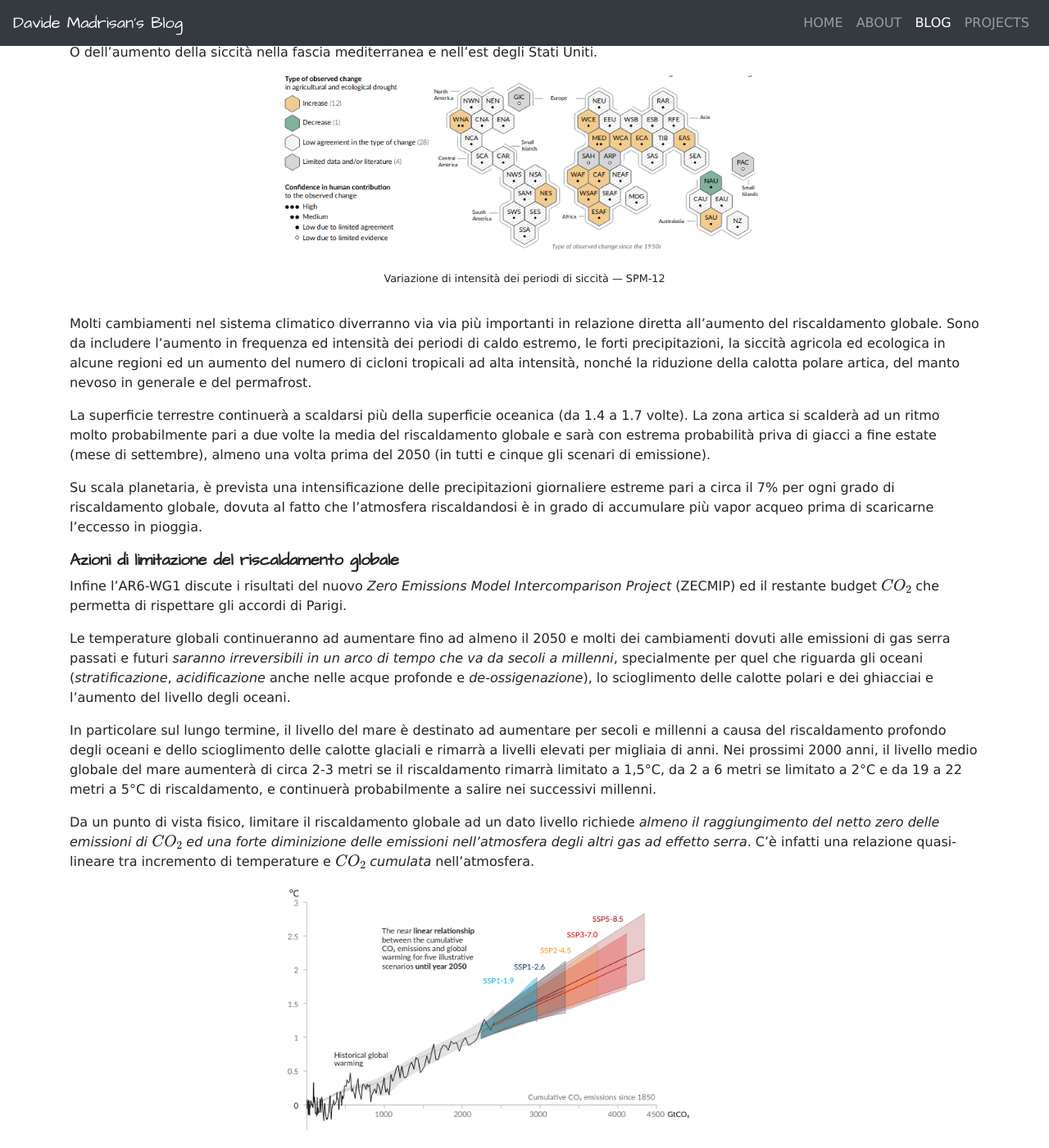
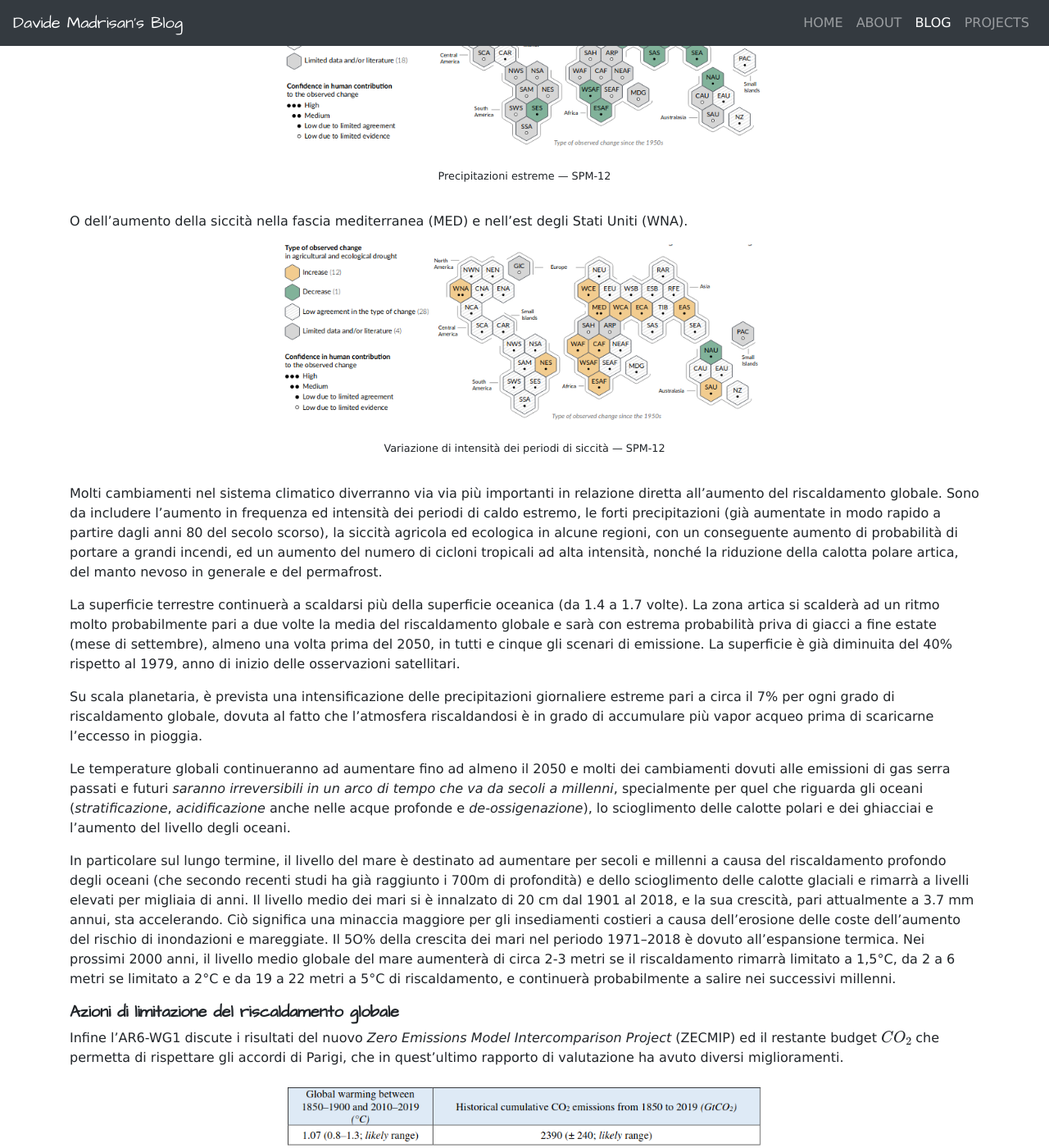
Before and after one commit to madrisan/madrisan.github.io, a Jekyll site: the page built from _posts/2021-08-09-ipcc-sixth-assessment-report.md, in a window 1280 px wide and 1400 px high, scrolled down 5010 px. Shown: the whole window at 82% size. Built offline with Jekyll 4.4.1, drawn with Linux system fonts in a browser that asks for light colours; nearby versions of some CDN libraries; formulas are drawn with MathJax 3; some of the changed text lies outside the part shown.

Commit message:
New paragraph about carbon budget
Signed-off-by: Davide Madrisan <davide.madrisan@gmail.com>

```diff
--- a/_posts/2021-08-09-ipcc-sixth-assessment-report.md
+++ b/_posts/2021-08-09-ipcc-sixth-assessment-report.md
@@ -40,39 +40,52 @@ in materia ambientale e climatica:
 
 L'ultimo rapporto (AR6-WG1) dell'IPCC
 ([*The Physical Science Basis of Climate Change*](https://www.ipcc.ch/report/sixth-assessment-report-working-group-i/))
-pubblicato il 9 agosto 2021 dal gruppo di lavoro I, descrive con un livello di chiarezza
-senza precedenti il futuro del nostro pianeta, e la *necessità di ridurre rapidamente fino ad eliminarle*,
+pubblicato il 9 agosto 2021 dal gruppo di lavoro I (WG1), descrive con un livello di chiarezza
+senza precedenti il futuro del nostro pianeta, e la
+*necessità di ridurre rapidamente fino ad eliminarle* (netto zero),
 le nostre emissioni di gas serra.
 
 Come il professor Albert Klein Tank, direttore del Met Office Hadley Centre
 [ha detto](https://www.metoffice.gov.uk/about-us/press-office/news/weather-and-climate/2021/ipcc-report-stresses-urgency-to-protect-ambitious-paris-aspiration):
-*Questo rapporto dipinge il quadro più chiaro che abbiamo mai avuto degli impatti globali e
+
+<div class="container">
+    <div class="row">
+        <div class="col">
+            <span>
+                <i class="fa fa-quote-left fa-3x fa-pull-left fa-border text-info"
+                   aria-hidden="true"></i>
+                <p class="text-left font-italic small">
+Questo rapporto dipinge il quadro più chiaro che abbiamo mai avuto degli impatti globali e
 regionali del cambiamento climatico.
 Il tempo stringe per evitare gli impatti peggiori del cambiamento climatico, ed il rapporto ci
 ricorda anche che non esiste motivo scientifico per ritardare l'azione.
 La situazione è chiara.
 Proiezioni più mirate del futuro cambiamento climatico stanno rendendo alcuni risultati più
 ottimistici ancora più impegnativi da raggiungere, e questo dovrebbe essere un avvertimento per
-tutti.*
+tutti.
+                </p>
+            </span>
+        </div>
+    </div>
+</div>
 
 ##### Sensibilità climatica
 
 Un avanzamento scientifico importante rispetto alla precedente pubblicazione è dato dall'aver
-potuto ridurre l'intervallo di
+potuto ridurre l'ampiezza dell'intervallo di
 [*sensibilità climatica*](https://it.wikipedia.org/wiki/Sensitivit%C3%A0_climatica),
-che era rimasto sostanzialmente invariato
-dal 1979 ad un *probabile* riscaldamento tra 1,5°C e 4,5°C a fronte di un raddoppio di
-concentrazione di $$CO_2$$ nell'atmosfera.
+che rappresenta l'aumento in gradi centigradi della temperatura media globale ad ogni raddoppio
+della concentrazione di $$CO_2$$ nell'atmosfera.
+Tale valore era rimasto sostanzialmente invariato dal 1979.
 
 Il nuovo rapporto AR6-WG1 fornisce un intervallo di sensibilità climatica *probabile*
 (probabilità del 67%) compreso tra 2,5°C e 4°C ed un intervallo *molto probabile*
 (circa il 90%) tra 2°C e 5°C.
-Quest'ultimo era precedentemente stimato tra 1°C e 6°C.
 
 Allo stato attuale delle conoscenze la miglior stima della *sensibilità climatica* è dunque
-di 3°C. Cioè ogni raddoppio della concentrazione di $$CO_2$$ nell'atmosfera è associato ad
-un incremento medio di 3°C della temperatura globale.
-Ricordiamo che il valore pre-industriale è di 278ppm mentre la
+di 3°C.
+Ricordiamo che il valore pre-industriale (anno 1750) di $$CO_2$$ era di
+278[ppm](https://it.wikipedia.org/wiki/Parti_per_milione) mentre la
 [concentrazione attuale](https://climate.nasa.gov/vital-signs/carbon-dioxide/)
 (giugno 2021) ha ormai raggiunto il valore di 417ppm (+50%).
 Si veda il post sulla
@@ -81,7 +94,7 @@ per maggiori dettagli.
 
 <div class="bd-callout bd-callout-info">
 <p>
-Se interessati alla ricerca scientifica che ha portato a questo risultato, si veda il
+Se interessati alla ricerca scientifica che ha portato a questo risultato, rimandiamo al
 lavoro di Sherwood et al 2020:
 <a href="http://dx.doi.org/10.1029/2019RG000678">
      <i>An Assessment of Earth's Climate Sensitivity Using Multiple Lines of Evidence</i>
@@ -109,30 +122,32 @@ pari a 5°C o superiore, sono ora considerati molto improbabili
     </small>
 </p>
 
-Il riscaldamento medio previsto è da 0,1°C a 0,3°C più alto nell'AR6-WG1 rispetto a quanto previsto
+Il riscaldamento medio previsto è da 0,1°C a 0,3°C più alto nell'AR6-WG1 rispetto a quanto calcolato
 precedentemente (AR5) ed inoltre tale intervallo viene ora qualificato come *molto probabile*,
 cioè con solo una possibilità su dieci che il valore reale risulti al di fuori di tale intervallo.
 
 L'AR6-WG1 indica che molto probabilmente verra raggiunta la soglia dei +1,5°C rispetto alle temperature
-pre-industriali *nei primi anni 2030*, in tutti e cinque gli scenari di emissione presi in
+pre-industriali *nei primi anni 2030*, *in tutti e cinque gli scenari di emissione* presi in
 considerazione, eccetto quelli con le emissioni più alte, per i quali tale soglia potrebbe essere
 raggiunta addirittura prima.
 
 <div class="bd-callout bd-callout-warning">
 <p>
-Si noti che nei due modelli ad emissione minima (SSP1-1.9 e SSP1-2.6) il valore della temperature
-globale, dopo aver raggiunto un picco superiore a 1,5°C, descrescerebbe fino a raggiungere un valore
-"ben inferiore ai 2°C a fine secolo" e nel caso del SSP1-1.9 inferiore a 1,5°C.
+Si noti che nei due modelli ad emissione minima
+(SSP1-1.9 e SSP1-2.6, le due curve in basso del grafico precedente)
+il valore della temperature globale, dopo aver raggiunto un picco superiore a 1,5°C,
+descrescerebbe fino a raggiungere un valore "ben inferiore ai 2°C a fine secolo".
+Nel caso SSP1-1.9 inferiore anche a 1,5°C.
 Questi due modelli sono dunque i soli compatibili con l'accordo di Parigi del 2015.
 SSP1-1.9 si basa in particolare su ipotesi non realistiche, o quantomeno azzardate allo stato
 tecnologico attuale, di emissione "negativa", a causa del limitato budget carbone rimasto prima del
-superamento della soglia di 1.5°C.
+superamento di tali soglie di temperatura.
 Si veda oltre.
 </p>
 </div>
 
 La soglia dei 2°C sarà superata nel corso del secolo negli scenari ad alta emissione
-(SSP5-8.5 e SSP3-7.0) e media emissione (SSP2-4.5),
+(SSP5-8.5 e SSP3-7.0, le due curve più alte) e media emissione (SSP2-4.5, la curva mediana),
 a meno che non siano messe in atto azioni di *riduzione rapida* delle emissioni di $$CO_2$$ e degli
 altri gas serra *nei prossimi decenni*.
 Ci sono più ampie incertezze per questa seconda soglia, che riflettono le differenze tra i
@@ -149,6 +164,14 @@ future che porteranno quindi a diversi livelli di emissione di gas serra).
        Future emissioni di gas serra nei cinque scenari &mdash; SPM-16
     </small>
 </p>
+
+<div class="bd-callout bd-callout-warning">
+<p>
+L'ultima volta che la temperatura superficiale globale terrestre ha raggiunto una temperatura pari
+o superiore a 2,5°C, rispetto al periodo di riferimento 1850-1900, è stata oltre 3 milioni di anni,
+fa quando la nostra specie non era ancora comparsa sulla terra.
+</p>
+</div>
 
 ##### Cause dei cambiamenti climatici
 
@@ -179,6 +202,12 @@ Il precedente periodo caldo risale a circa 125000 anni fa,
 ma è stato causato da lente (multi-millenarie) variazioni dell'orbita terrestre.
 Questo avrà un impatto rilevante e potenzialmente carastrofico sulla possibilità di adattabilità
 di molti degli organismi viventi che popolano il nostro pianeta.
+Ma significa anche che il passato climatico difficilmente può fornirci un quadro preciso
+sull'evoluzione del clima futuro sulla terra e sul suo impatto sull'ecosistema
+(ricordiamo che ogni grande cambiamento climato terrestre passato si è sempre associata una
+[*estinzione di massa*](https://it.wikipedia.org/wiki/Estinzione_di_massa)
+delle specie viventi, sia terrestri che marine, seguita da lunghi periodi della durata di milioni
+di anni di ripopolamento del pianeta).
 
 ##### Impatto dei cambiamenti climatici
 
@@ -195,7 +224,7 @@ La diminuzione delle precipitazioni monsoniche dal 1950 al 1980 è in parte stat
 dovuto molto probabilmente all'aumento delle concentrazioni di gas serra nell'atmosfera.
 
 Gli avanzamenti nel campo scientifico permettono inoltre di avere ora un quadro di tali impatti
-a livello regionale.
+*a livello regionale*.
 
 <div class="bd-callout bd-callout-info">
 <p>
@@ -243,7 +272,7 @@ Ad esempio per quel che riguarda l'aumento delle precipitazioni nel nord Europa
     </small>
 </p>
 
-O dell'aumento della siccità nella fascia mediterranea e nell'est degli Stati Uniti.
+O dell'aumento della siccità nella fascia mediterranea (MED) e nell'est degli Stati Uniti (WNA).
 
 <picture>
    <img width="600" alt="Situazione della variazione nei periodi di siccità"
@@ -259,24 +288,23 @@ O dell'aumento della siccità nella fascia mediterranea e nell'est degli Stati U
 Molti cambiamenti nel sistema climatico diverranno via via più importanti in relazione diretta
 all'aumento del riscaldamento globale.
 Sono da includere l'aumento in frequenza ed intensità dei periodi di caldo estremo,
-le forti precipitazioni, la siccità agricola ed ecologica in alcune regioni
+le forti precipitazioni (già aumentate in modo rapido a partire dagli anni 80 del secolo scorso),
+la siccità agricola ed ecologica in alcune regioni,
+con un conseguente aumento di probabilità di portare a grandi incendi,
 ed un aumento del numero di cicloni tropicali ad alta intensità, nonché la riduzione della
 calotta polare artica, del manto nevoso in generale e del permafrost.
 
 La superficie terrestre continuerà a scaldarsi più della superficie oceanica
 (da 1.4 a 1.7 volte). La zona artica si scalderà ad un ritmo molto probabilmente pari a due volte
 la media del riscaldamento globale e sarà con estrema probabilità priva di giacci a fine estate
-(mese di settembre), almeno una volta prima del 2050 (in tutti e cinque gli scenari di emissione).
+(mese di settembre), almeno una volta prima del 2050, in tutti e cinque gli scenari di emissione.
+La superficie è già diminuita del 40% rispetto al 1979, anno di inizio delle osservazioni
+satellitari.
 
 Su scala planetaria, è prevista una intensificazione delle precipitazioni giornaliere estreme
 pari a circa il 7% per ogni grado di riscaldamento globale, dovuta al fatto che l'atmosfera
 riscaldandosi è in grado di accumulare più vapor acqueo prima di scaricarne l'eccesso
 in pioggia.
-
-##### Azioni di limitazione del riscaldamento globale
-
-Infine l'AR6-WG1 discute i risultati del nuovo *Zero Emissions Model Intercomparison Project*
-(ZECMIP) ed il restante budget $$CO_2$$ che permetta di rispettare gli accordi di Parigi.
 
 Le temperature globali continueranno ad aumentare fino ad almeno il 2050 e molti dei cambiamenti
 dovuti alle emissioni di gas serra passati e futuri *saranno irreversibili in un arco di tempo che va
@@ -285,17 +313,53 @@ da secoli a millenni*, specialmente per quel che riguarda gli oceani
 lo scioglimento delle calotte polari e dei ghiacciai e l'aumento del livello degli oceani.
 
 In particolare sul lungo termine, il livello del mare è destinato ad aumentare per secoli e millenni
-a causa del riscaldamento profondo degli oceani e dello scioglimento delle calotte glaciali e
-rimarrà a livelli elevati per migliaia di anni.
+a causa del riscaldamento profondo degli oceani
+(che secondo recenti studi ha già raggiunto i 700m di profondità)
+e dello scioglimento delle calotte glaciali e rimarrà a livelli elevati per migliaia di anni.
+Il livello medio dei mari si è innalzato di 20 cm dal 1901 al 2018, e la sua crescità,
+pari attualmente a 3.7 mm annui, sta accelerando.
+Ciò significa una minaccia maggiore per gli insediamenti costieri a causa dell'erosione
+delle coste dell'aumento del rischio di inondazioni e mareggiate.
+Il 5O% della crescita dei mari nel periodo 1971–2018 è dovuto all'espansione termica.
 Nei prossimi 2000 anni, il livello medio globale del mare aumenterà di circa 2-3 metri se il
 riscaldamento rimarrà limitato a 1,5°C, da 2 a 6 metri se limitato a 2°C e da 19 a 22 metri
 a 5°C di riscaldamento, e continuerà probabilmente a salire nei successivi millenni.
 
+##### Azioni di limitazione del riscaldamento globale
+
+Infine l'AR6-WG1 discute i risultati del nuovo *Zero Emissions Model Intercomparison Project*
+(ZECMIP) ed il restante budget $$CO_2$$ che permetta di rispettare gli accordi di Parigi,
+che in quest'ultimo rapporto di valutazione ha avuto diversi miglioramenti.
+
+<picture>
+   <img width="600" alt="Budget carbone e temperature"
+    src="/assets/images/blog-climate-changes-ipcc-ar6-carbon-budget.png"
+    class="mx-auto d-block img-fluid">
+</picture>
+<p class="text-center pt-3 pb-3">
+    <small>
+       Stima delle emissioni storiche e budget carbone residuo &mdash; Table SPM.2
+    </small>
+</p>
+
+Abbiamo emesso un totale di circa 2390 gigatonnellate di $$CO_2$$ nel periodo 1850-2019.
+La quantità rimanente che possiamo emettere dipende dalle nostre ambizioni di mantenere
+la temperatura media globale al di sotto di 1,5°C o 2,0°C.
+
+<div class="bd-callout bd-callout-info">
+<p>
+Per un'idea del budget carbone restante, citiamo i
+<a href="https://ourworldindata.org/co2-emissions">dati <i>ourworldindata.org</i></a>
+secondo i quali le emissioni hanno raggiunto nel 2018-2019 il valore di 36
+gigatonnellate annue, con un trend in continua ascesa.
+</p>
+</div>
+
 Da un punto di vista fisico, limitare il riscaldamento globale ad un dato livello richiede
 *almeno il raggiungimento del netto zero delle emissioni di $$CO_2$$ ed una forte diminizione
 delle emissioni nell'atmosfera degli altri gas ad effetto serra*.
-C'è infatti una relazione quasi-lineare tra incremento di temperature e $$CO_2$$
-*cumulata* nell'atmosfera.
+Esiste infatti in prima approssimazione, una relazione quasi-lineare tra incremento di
+temperature e $$CO_2$$ *cumulata* nell'atmosfera.
 
 <picture>
    <img width="600" alt="Linearità tra CO_2 cumulato ed aumento delle temperature"
@@ -308,9 +372,9 @@ C'è infatti una relazione quasi-lineare tra incremento di temperature e $$CO_2$
     </small>
 </p>
 
-Una *forte diminuzione delle emissioni di metano* limiterebbe inoltre sul breve periodo l'aumento
-della temperatura dovuto alla diminuzione degli aerosol emessi attualmente dalla combusione
-fossile e migliorerebbe anche la qualità dell'aria, con effetti benefici sulla salute e
+Una *forte diminuzione delle emissioni di metano* è inoltre necessaria per limitare inoltre sul breve
+periodo l'aumento della temperatura dovuto alla diminuzione degli aerosol emessi attualmente dalla
+combusione fossile e migliorerebbe anche la qualità dell'aria, con effetti benefici sulla salute e
 sull'ambiente.
 
 Eventuali tecnologie di rimozione di $$CO_2$$ dall'atmosfera (CDR) e stoccaggio a tempo indefinito
@@ -350,13 +414,17 @@ di boschi e foreste o sviluppando apposite tecnologie CDR.
 </p>
 </div>
 
-Dietro tutta l'analisi scientifica dettagliata risuona forte e chiaro un semplice ma terribile
-messaggio: siamo noi i responsabili e ne siamo assolutamente sicuri, la situazione è grave, ma c'è
+##### Conclusioni
+
+Dietro tutta l'analisi scientifica dettagliata e l'enorme quantità di materiale e studi
+scientifici su cui si basa, risuona forte e chiaro un semplice ma importante messaggio:
+siamo noi i responsabili e ne siamo assolutamente sicuri, la situazione è grave, ma c'è
 ancora del tempo per agire ed *evitare gli impatti più devastanti dei cambiamenti climatici* che
 abbiamo indotto.
 Il nostro futuro (climatico) in definitiva è ancora, almeno in parte, nelle nostre mani,
 ma [potrebbe non restarlo ancora a lungo](https://www.pnas.org/content/115/33/8252).
-Politiche forti di riduzione delle emissioni sono da mettere in atto da subito così come
+
+Politiche forti di riduzione delle emissioni sono da mettere in atto da subito, così come
 un miglioramento sostanziale delle nostre capacità di prevenzione, risposta ed adattabilità
-agli eventi estremi ormai in atto ovunque e che sappiamo si intensificheranno in frequenza ed
-intensità nei prossimi anni e decenni.
+agli eventi estremi, ormai in atto ovunque e che sappiamo si intensificheranno in frequenza e
+gravità nei prossimi anni e decenni.
```
Also changed, not shown: other parts of _posts/2021-08-09-ipcc-sixth-assessment-report.md (+1 -1 lines), assets/images/blog-climate-changes-ipcc-ar6-carbon-budget.png (added).
